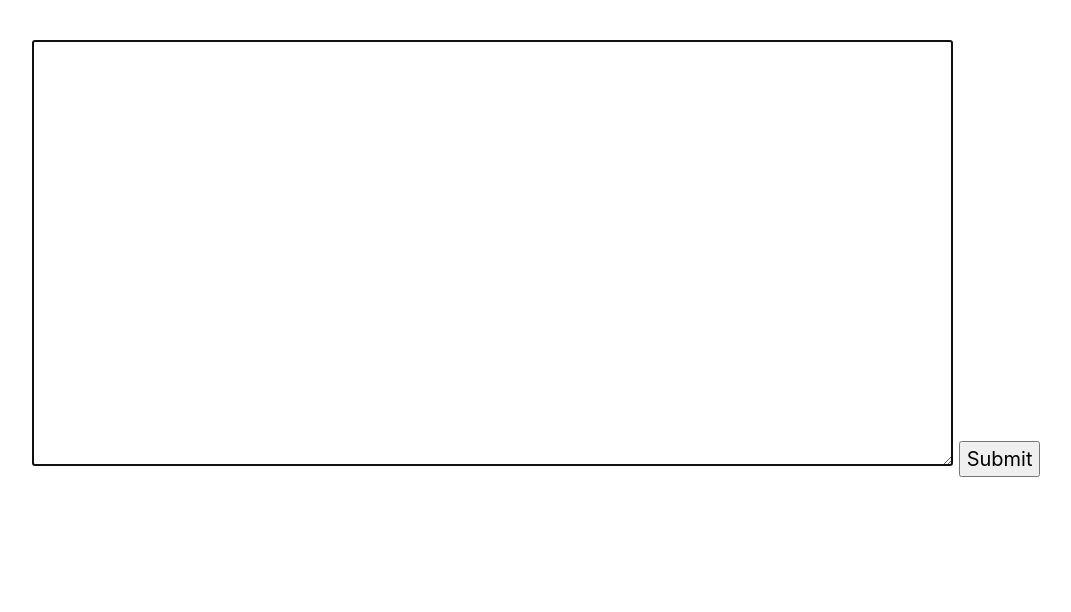
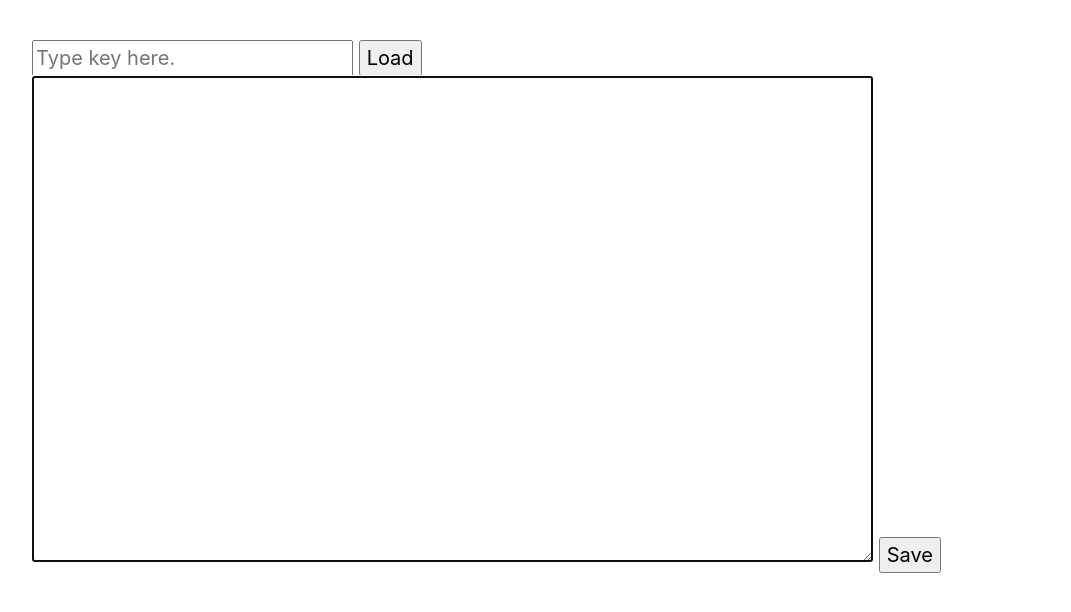
Before and after one commit to cktang88/wordbin, a plain HTML site: page index.html in a window 1280 px wide. Shown: the whole page, without its empty margins (8-1079 px from the left). Drawn offline with nearby package versions, Linux system fonts and the light colour scheme.

Commit message:
Add retrieval

```diff
--- a/index.html
+++ b/index.html
@@ -14,16 +14,19 @@
             font-size: 20px;
             padding: 2em;
         }
-        textarea{
-            font-size: 14px;
+
+        textarea {
+            font-size: 16px;
         }
-
     </style>
+</head>
 
 <body>
-        <textarea id="text1" rows="20" cols="100" placeholder="Type text here." autofocus=true>
+    <input id="text2" type="text" placeholder='Type key here.'></input>
+    <button onclick="submitKey()">Load</button>
+    <textarea id="text1" rows="20" cols="80" placeholder='Type text here.' autofocus=true>
     </textarea>
-        <button onclick="submit()">Submit</button>
+    <button onclick="submit()">Save</button>
     <div>
 
     </div>
--- a/index.js
+++ b/index.js
@@ -12,10 +12,22 @@ String.prototype.hashCode = function() {
   return hash;
 };
 
+function submitKey() {
+  getData()
+    .then(data => {
+      entry = data[document.getElementById("text2").value];
+      console.log(entry);
+      if (entry && entry.text)
+        document.getElementById("text1").value = entry.text;
+      else alert("No text stored at that location.");
+    })
+    .then(console.log("Loaded."))
+    .catch(err => console.log(err));
+}
+
 function submit() {
   let text = document.getElementById("text1").value;
   console.log("Submitted.");
-  console.log(text);
   let hash = text.hashCode();
 
   getData()
@@ -27,7 +39,7 @@ function submit() {
       return data;
     })
     .then(data => updateData(data))
-    .then(alert("Saved at: " + url + "/" + hash));
+    .then(alert("Saved key: " + hash));
 }
 
 function getData() {
```
Also changed, not shown: 1 other file. Lines whose indentation alone changed are shown as unchanged.
